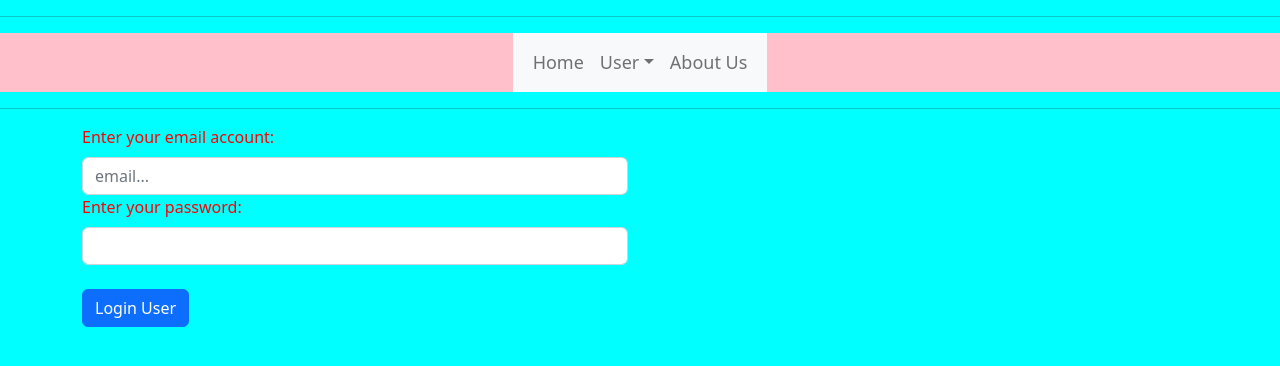
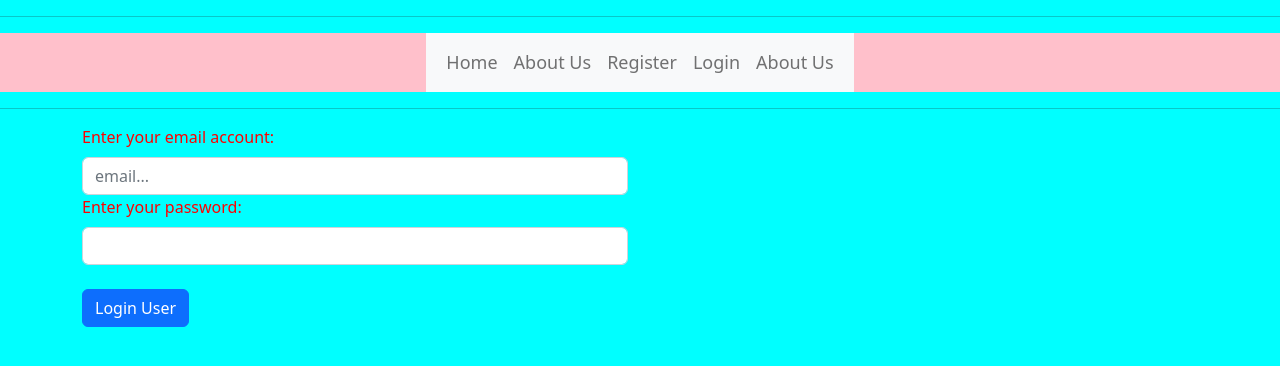
Before and after one commit to AlvaroBernabe/aba-geekshubs-fsd-val-Front-Final-Proyect, a React (Vite) app in the folder FrontFinal/: page /login in a window 1280 px wide. Shown: the top 366 px of the page. Built offline with nearby package versions, Linux system fonts and the light colour scheme.

Commit message:
fix: Logout Working Correctly

```diff
--- a/FrontFinal/src/components/NavBar.jsx
+++ b/FrontFinal/src/components/NavBar.jsx
@@ -1,24 +1,75 @@
-import Container from 'react-bootstrap/Container';
-import Nav from 'react-bootstrap/Nav';
-import Navbar from 'react-bootstrap/Navbar';
-import NavDropdown from 'react-bootstrap/NavDropdown';
-import './NavBar.css'
-import { Link } from 'react-router-dom';
+import Container from "react-bootstrap/Container";
+import Nav from "react-bootstrap/Nav";
+import Navbar from "react-bootstrap/Navbar";
+import NavDropdown from "react-bootstrap/NavDropdown";
+import "./NavBar.css";
+import { Link, useNavigate } from "react-router-dom";
+import { useDispatch, useSelector } from "react-redux";
+import { userData, userout } from "../layout/userSlice";
 
 function NavBar() {
+  const credencialesRedux = useSelector(userData);
+  const navigate = useNavigate();
+  const dispatch = useDispatch();
+
+  const logout = () => {
+    dispatch(userout({ credentials: {}, token: "" }));
+    return navigate("/");
+  };
+
   return (
-    <div className='navbarstyle'>
+    <div className="navbarstyle">
       <Navbar bg="light" expand="lg">
         <Container>
           <Navbar.Toggle aria-controls="basic-navbar-nav" />
           <Navbar.Collapse id="basic-navbar-nav">
             <Nav className="me-auto">
-            <Nav.Link as={Link} to="/">Home</Nav.Link>
-            <NavDropdown title="User" id="basic-nav-dropdown">
-              <NavDropdown.Item as={Link} to="/login"> Login </NavDropdown.Item>
-              <NavDropdown.Item as={Link} to="/register"> Register </NavDropdown.Item>
-            </NavDropdown>
-            <Nav.Link as={Link} to="/about">About Us</Nav.Link>
+              <Nav.Link as={Link} to="/">
+                Home
+              </Nav.Link>
+              <Nav.Link as={Link} to="/about">
+                About Us
+              </Nav.Link>
+              {!credencialesRedux.credentials?.usuario?.role_id ? (
+                <>
+                  <Nav.Link as={Link} to="/register">
+                    Register
+                  </Nav.Link>
+                  <Nav.Link as={Link} to="/login">
+                    Login
+                  </Nav.Link>
+                </>
+              ) : credencialesRedux?.credentials?.usuario?.role_id === 2 ? (
+                <>
+                  <Nav.Link as={Link} to="/" onClick={() => logout()}>
+                    Eres user
+                  </Nav.Link>
+                  <Nav.Link as={Link} to="/" onClick={() => logout()}>
+                    Logout
+                  </Nav.Link>
+                </>
+              ) : credencialesRedux?.credentials?.usuario?.role_id === 1 ? (
+                <>
+                  <Nav.Link as={Link} to="/" onClick={() => logout()}>
+                    Eres Admin
+                  </Nav.Link>
+                  <Nav.Link as={Link} to="/" onClick={() => logout()}>
+                    Logout
+                  </Nav.Link>
+                </>
+              ) : (
+                <>
+                  <Nav.Link as={Link} to="/" onClick={() => logout()}>
+                    Eres Nadie
+                  </Nav.Link>
+                  <Nav.Link as={Link} to="/" onClick={() => logout()}>
+                    Logout
+                  </Nav.Link>
+                </>
+              )}
+              <Nav.Link as={Link} to="/about">
+                About Us
+              </Nav.Link>
             </Nav>
           </Navbar.Collapse>
         </Container>
--- a/FrontFinal/src/layout/login/Login.jsx
+++ b/FrontFinal/src/layout/login/Login.jsx
@@ -26,7 +26,7 @@ export const Login = () => {
         }));
     };
 
-  const checkError = (e) => {};
+    const checkError = (e) => { };
 
     const logMe = () => {
         loginUser(credenciales)
@@ -37,7 +37,7 @@ export const Login = () => {
                     usuario: respuesta.data.authorisation.user,
                 };
                 //   console.log("esto es datos backend",datosBackend)
-        let nombre = datosBackend.usuario.email
+                let nombre = datosBackend.usuario.email;
                 dispatch(login({ credentials: datosBackend }));
                 setWelcome(`Bienvenid@ de nuevo ${nombre}`);
                 setTimeout(() => {
@@ -51,10 +51,10 @@ export const Login = () => {
             <NavBar />
             <hr />
             <div className="divPrincipal">
-        {/* <div className="loginDesign">
+                <div className="loginDesign">
                     {welcome !== "" ? (
                         <div>{welcome}</div>
-      ) : ( */}
+                    ) : (
                         <div>
                             <Container>
                                 <Row className="LoginForm">
@@ -100,8 +100,8 @@ export const Login = () => {
                                 </Row>
                             </Container>
                         </div>
-        {/* )}
-          </div> */}
+                    )}
+                </div>
             </div>
         </>
     );
--- a/FrontFinal/src/layout/userSlice.js
+++ b/FrontFinal/src/layout/userSlice.js
@@ -19,9 +19,9 @@ export const userSlice = createSlice({
             ...action.payload
             }
         },
-        // token: (state, action) => {
-        //     return {}
-        // }
+        token: (state, action) => {
+            return {}
+        }
     }
 });
 
```
Lines whose indentation alone changed are shown as unchanged.
